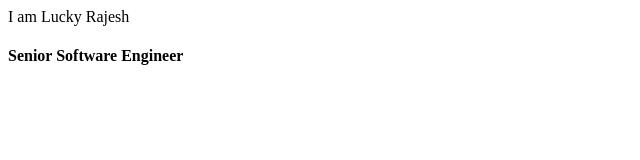
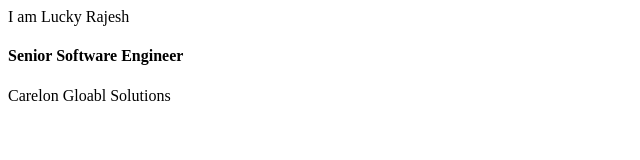
Before and after one commit to LuckyRaj9989/localRepoByRaj, a plain HTML site: page index.html in a window 1280 px wide. Shown: the whole page, without its empty margins (0-640 px from the left). Drawn offline with Linux system fonts and the light colour scheme.

Commit message:
added p tag

```diff
--- a/index.html
+++ b/index.html
@@ -1,2 +1,3 @@
 <p>I am Lucky Rajesh</p>
 <h4>Senior Software Engineer</h4>
+<p>Carelon Gloabl Solutions</p>
```
